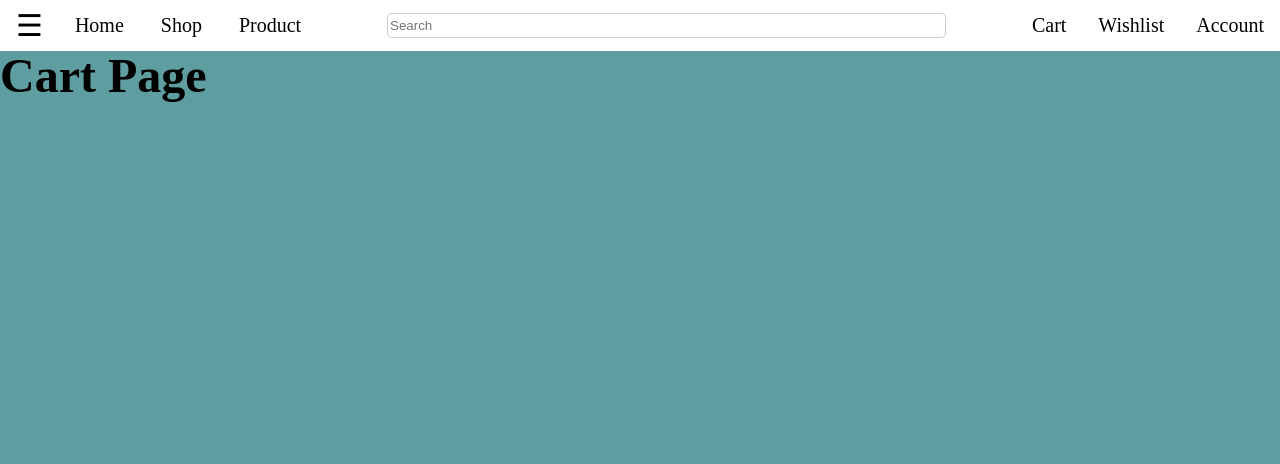
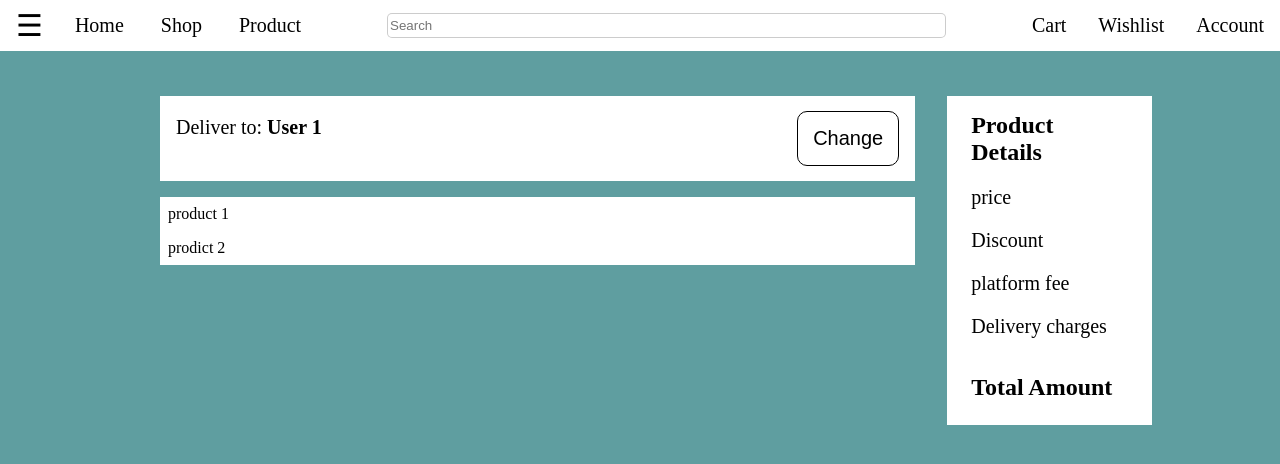
Before and after one commit to bchetule/self-project, a React (Create React App) app: page /cart in a window 1280 px wide. Shown: the top 464 px of the page. Built offline with nearby package versions, Linux system fonts and the light colour scheme.

Commit message:
cart new file created with css

```diff
--- a/src/components/Cart.js
+++ b/src/components/Cart.js
@@ -1,12 +1,33 @@
 import React from 'react';
 import { Outlet } from 'react-router-dom';
 import Navbar from '../Features/Navbar';
+import './cart.css';
 
 const Cart = () => {
   return (
-    <div>
+    <div className='cart-main'>
         <Navbar/>
-      <h2>Cart Page</h2>
+      <div className='cart-contents'>
+        <div className='cart-container1'>
+          <div className='address-change'>
+            <p>Deliver to: <b>User 1</b></p>
+            <button className='InaddChange'>Change</button>
+          </div>
+          <div className='listOfSelectedProducts'>
+            <li> product 1</li>
+            <li> prodict 2</li>
+          </div>
+        </div>
+        <div className='cart-container2'>
+          <h4> Product Details </h4>
+          <p>price</p>
+          <p>Discount</p>
+          <p>platform fee</p>
+          <p>Delivery charges</p>
+          <h4> Total Amount </h4>
+        </div>
+      </div>
+
       {/* Nested content will be rendered here */}
       <Outlet />
     </div>
--- a/src/components/ProductPage.css
+++ b/src/components/ProductPage.css
@@ -48,7 +48,7 @@
 .imgDetails{
     /* padding: 10px; */
     padding-top: 50px;
-    width: 60%;
+    width: 70%;
     display: flex;
     align-items: center;
     justify-content: center;
@@ -56,7 +56,7 @@
 }
 
 .ContentsOfDetail{
-    min-width: 100%;
+    /* min-width: 100%; */
     /* height: 600px; */
     /* overflow: hidden; */
     position: relative;
@@ -71,6 +71,7 @@
     /* font-size: 40px; */
     /* gap: 5px; */
     width: 100%;
+    /* height: 2rem; */
     /* height: 100%; */
     /* padding: 20px; */
     display: flex;
@@ -80,9 +81,23 @@
     /* justify-content: center; */
     /* justify-content: space-around; */
 }
+
+.Detailed_description{
+    /* min-width: 100%; */
+    /* position: relative; */
+    position: relative;
+    display: flex;
+    align-items: flex-start;
+    flex-flow: column;
+    padding: 20px;
+    padding-top: 10px;
+    /* display: block; */
+    height: 100px;
+}
+
 button{
-    font-size: 15px;
-    padding: 15px 38px;
+    font-size: 20px;
+    padding: 15px 45px;
     color: white;
     border: none;
     /* padding-left: 1px;
@@ -106,15 +121,9 @@ button.btn2{
     background-color: #fb641b;
 }
 
-.Detailed_description{
-    min-width: 100%;
-    padding: 20px;
-    padding-top: 10px;
-    display: block;
-    height: 100px;
-}
 h2{
     /* padding: 10px; */
+    display: flex;
     padding-top: 3rem;
     padding-bottom: 1rem;
     margin: 0;
@@ -127,6 +136,10 @@ h2{
 p.pricetag{
     font-size: 2.5rem;
 } */
+
+h4 {
+    display: flex;
+}
 
 h4.pricetag{
     margin: 0;
--- a/src/components/ProductPage.js
+++ b/src/components/ProductPage.js
@@ -47,10 +47,10 @@ function ProductPage() {
             </div>
           </div>
             <div className='Detailed_description'>
-              <h2>{data.description}</h2>
+              <h2 className='product-title'>{data.description}</h2>
               <h4 className='pricetag'>₹{data.amount}</h4>
               <h4 className='ratingsymbol'>{data.ratings}</h4>
-              </div>
+            </div>
       </div>
   </div>
   );
--- /dev/null
+++ b/src/components/cart.css
@@ -0,0 +1,68 @@
+.cart-main{
+    /* margin: 0; */
+    display: flex;
+    flex-direction: column;
+    align-items: center;
+}
+
+.cart-contents{
+    display: inline-grid;
+    grid-template-columns: 80% 20%;
+    margin-top: 4rem;
+    width: 80%;
+    /* background-color: white; */
+}
+
+.cart-container1{
+    /* position: absolute; */
+    /* background-color: white; */
+    display: flex;
+    flex-direction: column;
+    padding: 2rem;
+}
+
+.address-change{
+    background-color: white;
+    display: flex;
+    justify-content: space-between;
+    padding-left: 1rem;
+    padding-right: 1rem;
+}
+
+.InaddChange{
+    background-color: white;
+    border: 1px solid;
+    border-radius: 10px;
+    margin-top: 15px;
+    margin-bottom: 15px;
+    padding-left: 15px;
+    padding-right: 15px;
+    color: black;
+}
+
+
+.listOfSelectedProducts{
+    margin-top: 1rem;
+    background-color: white;
+    display: flex;
+    flex-flow: column;
+}
+
+.cart-container2{
+    /* position  */
+    padding: 1.5rem;
+    padding-top: 0;
+    margin-top: 2rem;
+    background-color: white;
+}
+
+
+h4{
+    font-size: 1.5rem;
+    padding-top: 1rem;
+    margin: 0;
+}
+
+p{
+    font-size: 20px;
+}
```
